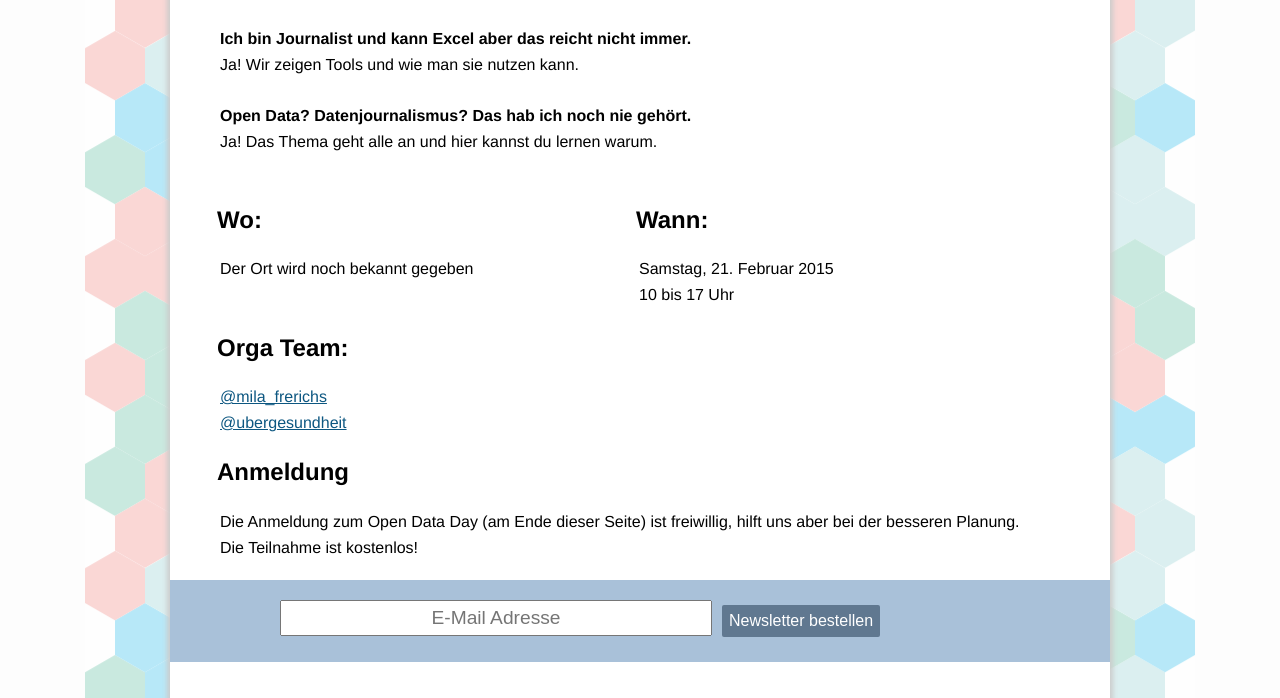
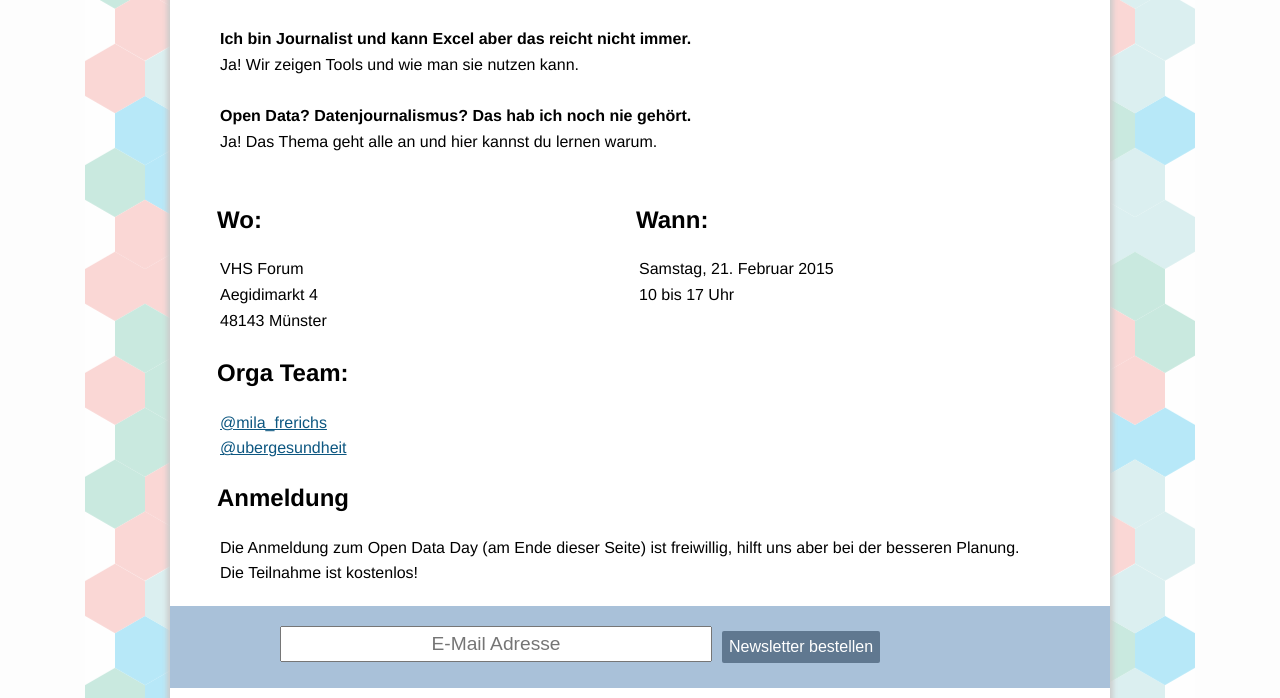
Before and after one commit to codeformuenster/opendataday, a Jekyll site: the page built from index.html, in a window 1280 px wide and 900 px high, scrolled down 724 px, cut to the strip 0-698 px from the top of the window. Built offline with Jekyll 4.4.1, drawn with Linux system fonts in a browser that asks for light colours; nearby versions of some CDN libraries; Markdown is read by kramdown in place of the engine named in the settings.

Commit message:
Add location

```diff
--- a/index.html
+++ b/index.html
@@ -33,18 +33,9 @@ title: Open Data Day Münster 2015
 
     <div class="twocolumn">
     <h3>Wo:</h3>
-    <!--
-    <div id="mapcontainer">
-    <span class="hidden"><b>Karte:</b><br>
-    <a href="https://www.google.com/maps/place/Alter+Steinweg+11,+48143+Münster,+Deutschland/@51.96271,7.63119,17z" target="_blank">Google</a><br>
-    <a href="http://www.openstreetmap.org/?mlat=51.96280&mlon=7.63125#map=18/51.96279/7.63138&layers=Q" target="_blank">OSM</a></span>
-    <img src="assets/mappreview.png" id="mapthumbnail" onmousedown="$('#mapcontainer img, #mapcontainer span').toggleClass('hidden')">
-    </div>
-    <p>Lesesaal Stadbücherei<br>
-    Alter Steinweg 11<br>
+    <p>VHS Forum<br>
+    Aegidimarkt 4<br>
     48143 Münster</p>
-    -->
-    <p>Der Ort wird noch bekannt gegeben</p>
     </div>
 
     <div class="twocolumn">
```
